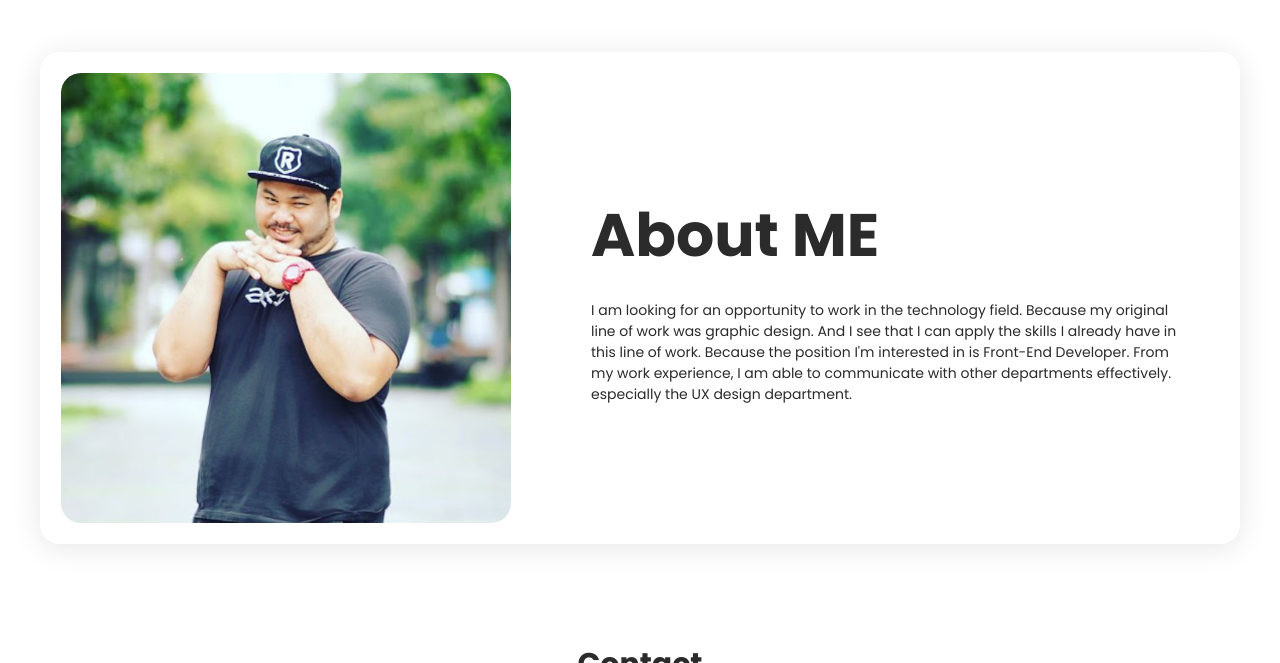
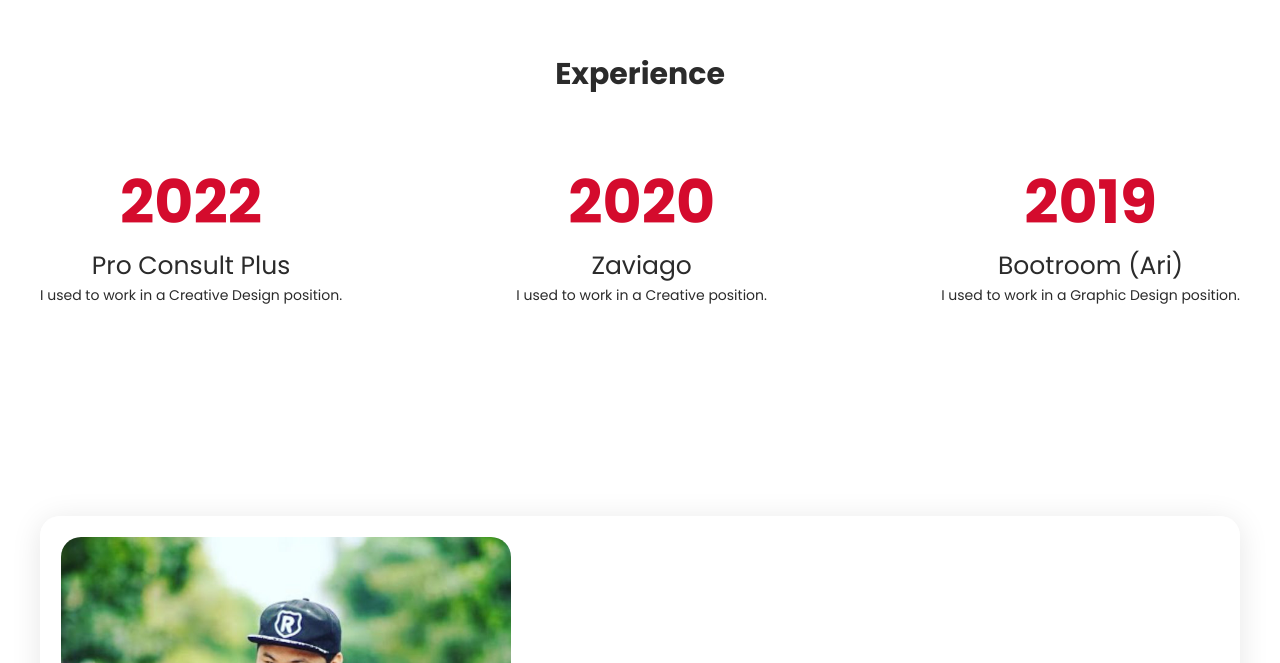
Before and after one commit to dDoraemoNb/TiwasakPortfolio, a plain HTML site: page index.html in a window 1280 px wide. Shown: the part 2137-2800 px from the top of the page. Drawn offline with Linux system fonts and the light colour scheme.

Commit message:
Add Experience Section

```diff
--- a/css/mainstyle.css
+++ b/css/mainstyle.css
@@ -224,6 +224,42 @@
 }
 /*------------Project Section--------------*/
 
+.Exp-Section{
+    display: flex;
+    flex-direction: column;
+    width: 100%;
+}
+
+.Experience{
+    text-align: center;
+    margin-bottom: 60px;
+    font-size: 30px;
+    font-weight: 700;
+}
+
+.Exp-Card-Section{
+    display: flex;
+    justify-content: space-between;
+    gap: 2rem;
+    margin-bottom: 15em;
+}
+
+.Exp-Card-Title{
+    font-size: 60px;
+    font-weight: 700;
+    color: #D40B2D;
+}
+
+.Exp-Card span{
+    font-size: 25px;
+}
+
+.Exp-Card{
+    text-align: center;
+}
+
+/*------------Project Section--------------*/
+
 .About-Section{
     display: flex;
     width: 100%;
--- a/index.html
+++ b/index.html
@@ -18,6 +18,7 @@
             <nav class="NavMenu">
                 <a class="MenuItem Skill" href="#Skills-Section">Skills</a>
                 <a class="MenuItem Project" href="#Project-Section">Project</a>
+                <a class="MenuItem Project" href="#Exp-Section">Experience</a>
                 <a class="MenuItem About" href="#About-Section">About</a>
                 <a class="MenuItem Contact" href="#Contact-Section">Contact</a>
                 <a class="MenuItem Download" href="https://drive.google.com/file/d/1p3e1U1WjSS725tH-2ipX9OAZ54jM-iSo/view?usp=sharing">Dowload CV.</a>
@@ -107,7 +108,39 @@
             </div>
         </div>
 
-        <div class="Exp-Section">
+        <div id="Exp-Section" class="Exp-Section">
+            <h2 class="Experience">Experience</h2>
+            <div class="Exp-Card-Section">
+                <div class="Exp-Card">
+                    <div class="Exp-Card-Head">
+                        <h2 class="Exp-Card-Title">2022</h2>
+                        <span>Pro Consult Plus</span>
+                    </div>
+                    <p class="Exp-Card-Description">
+                        I used to work in a Creative Design position.
+                    </p>
+                </div>
+
+                <div class="Exp-Card">
+                    <div class="Exp-Card-Head">
+                        <h2 class="Exp-Card-Title">2020</h2>
+                        <span>Zaviago</span>
+                    </div>
+                    <p class="Exp-Card-Description">
+                        I used to work in a Creative position.
+                    </p>
+                </div>
+
+                <div class="Exp-Card">
+                    <div class="Exp-Card-Head">
+                        <h2 class="Exp-Card-Title">2019</h2>
+                        <span>Bootroom (Ari)</span>
+                    </div>
+                    <p class="Exp-Card-Description">
+                        I used to work in a Graphic Design position.
+                    </p>
+                </div>
+            </div>
 
         </div>
 
```
